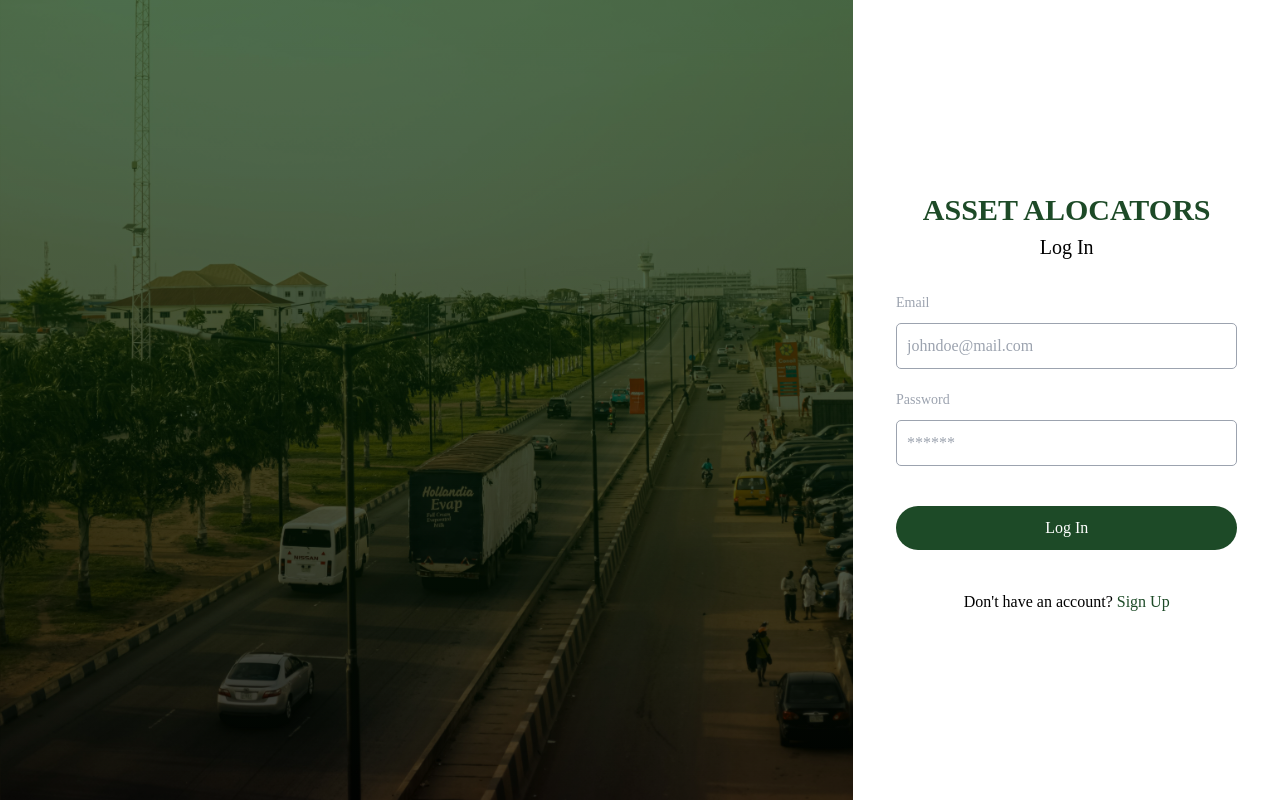
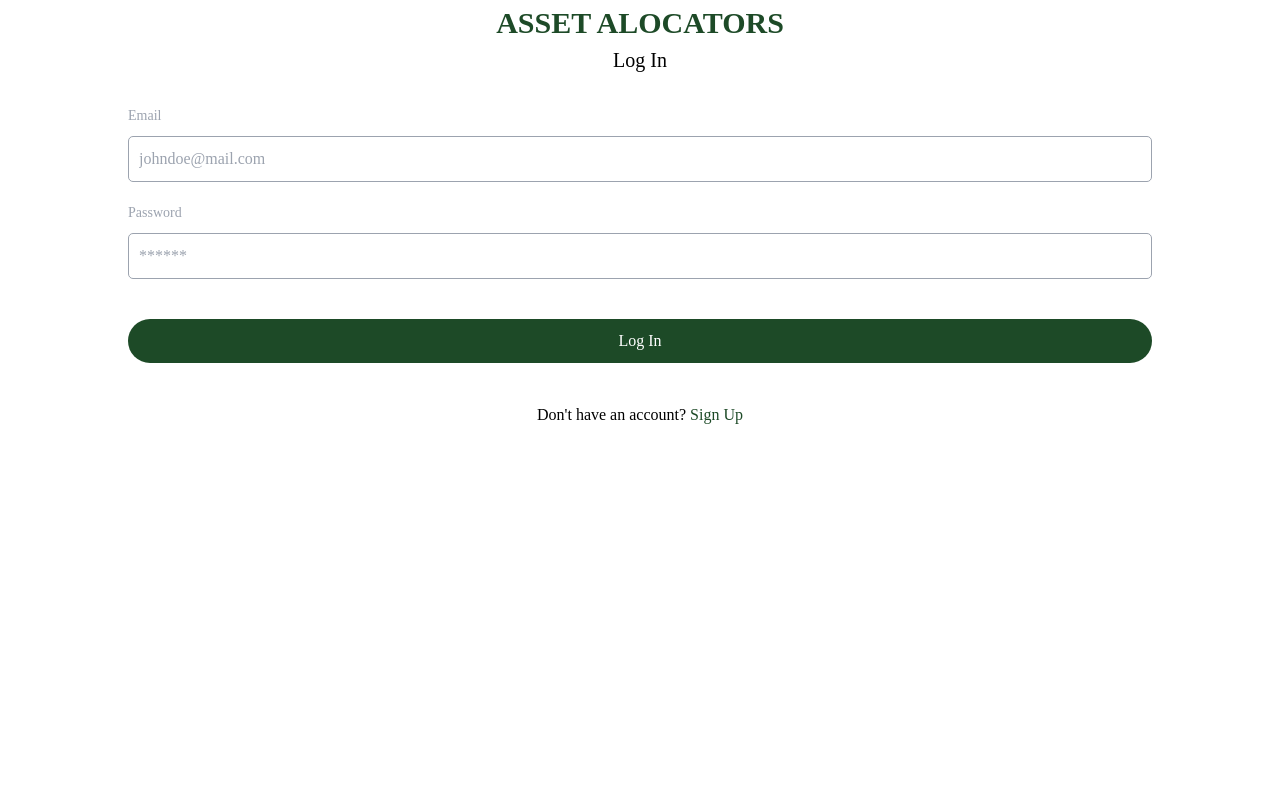
Before and after one commit to SamDesigner/EstateSite, a React (Vite) app: page /admin/login in a window 1280 px wide. Built offline with nearby package versions, Linux system fonts and the light colour scheme; no server answers.

Commit message:
DONE: Made a brief change on the routing of the app

```diff
--- a/src/App.jsx
+++ b/src/App.jsx
@@ -1,6 +1,6 @@
 import Home from "./Pages/Home";
 import Contact from "./Pages/Contact";
-import AuthLayout from "./layouts/AuthLayout";
+// import AuthLayout from "./layouts/AuthLayout";
 // import Showcase from "./components/Showcase/Showcase"
 import Services from "./Pages/Services";
 import {
@@ -49,7 +49,7 @@ function App() {
           <Route path="/services" element={<Services />} />
           <Route path="/location" element={<Location />} />
           <Route path="/property/:id" element={<PropertyView />} />
-          <Route path="/admin" element={<AuthLayout />}>
+          <Route path="/admin" element={<Auth />}>
             <Route path="login" element={<Auth />} />
             <Route path="signup" element={<SignUp />} />
           </Route>
```
